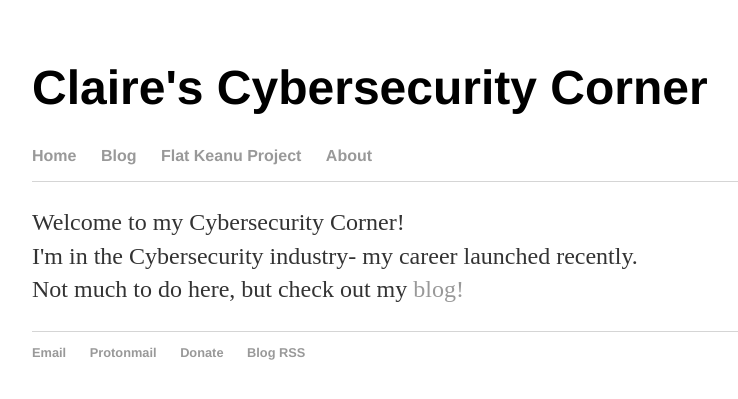
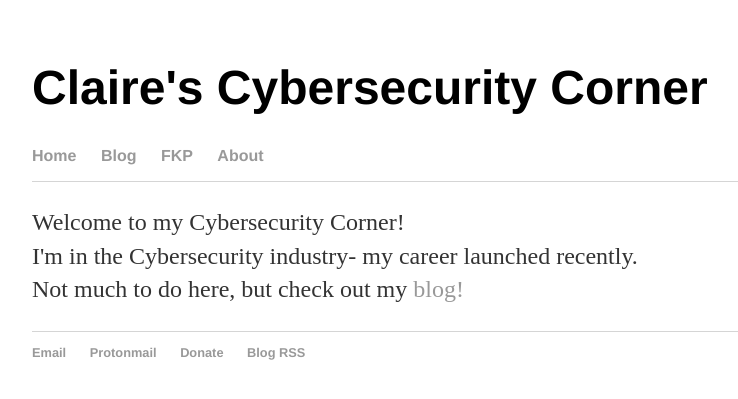
Before and after one commit to sle3man/sle3man.github.io, a Jekyll site: the page built from index.html, in a window 1280 px wide. Shown: the top 399 px of the page, without its empty margins (160-898 px from the left). Built offline with Jekyll 4.4.1, drawn with Linux system fonts in a browser that asks for light colours.

Commit message:
FKP edits

```diff
--- a/_layouts/default.html
+++ b/_layouts/default.html
@@ -10,9 +10,9 @@
 		<!-- <h1>Claire's Cybersecurity Corner</h1> !-->
 		<nav>
     		<ul>
-        	        <li><a href="/">Home</a></li>
-                        <li><a href="/blog">Blog</a></li>
-                        <li><a href="/flat">Flat Keanu Project</a></li>
+        	    <li><a href="/">Home</a></li>
+                <li><a href="/blog">Blog</a></li>
+                <li><a href="/flat">FKP</a></li>
 	        	<li><a href="/about">About</a></li>
     		</ul>
 		</nav>
--- a/_layouts/index_layout.html
+++ b/_layouts/index_layout.html
@@ -18,9 +18,9 @@
 		<!-- <h1>Claire's Cybersecurity Corner</h1> !-->
 		<nav>
     		<ul>
-        	        <li><a href="/">Home</a></li>
-                        <li><a href="/blog">Blog</a></li>
-                        <li><a href="/flat">Flat Keanu Project</a></li>
+        	    <li><a href="/">Home</a></li>
+                <li><a href="/blog">Blog</a></li>
+                <li><a href="/flat">FKP</a></li>
 	        	<li><a href="/about">About</a></li>
     		</ul>
 		</nav>
```
